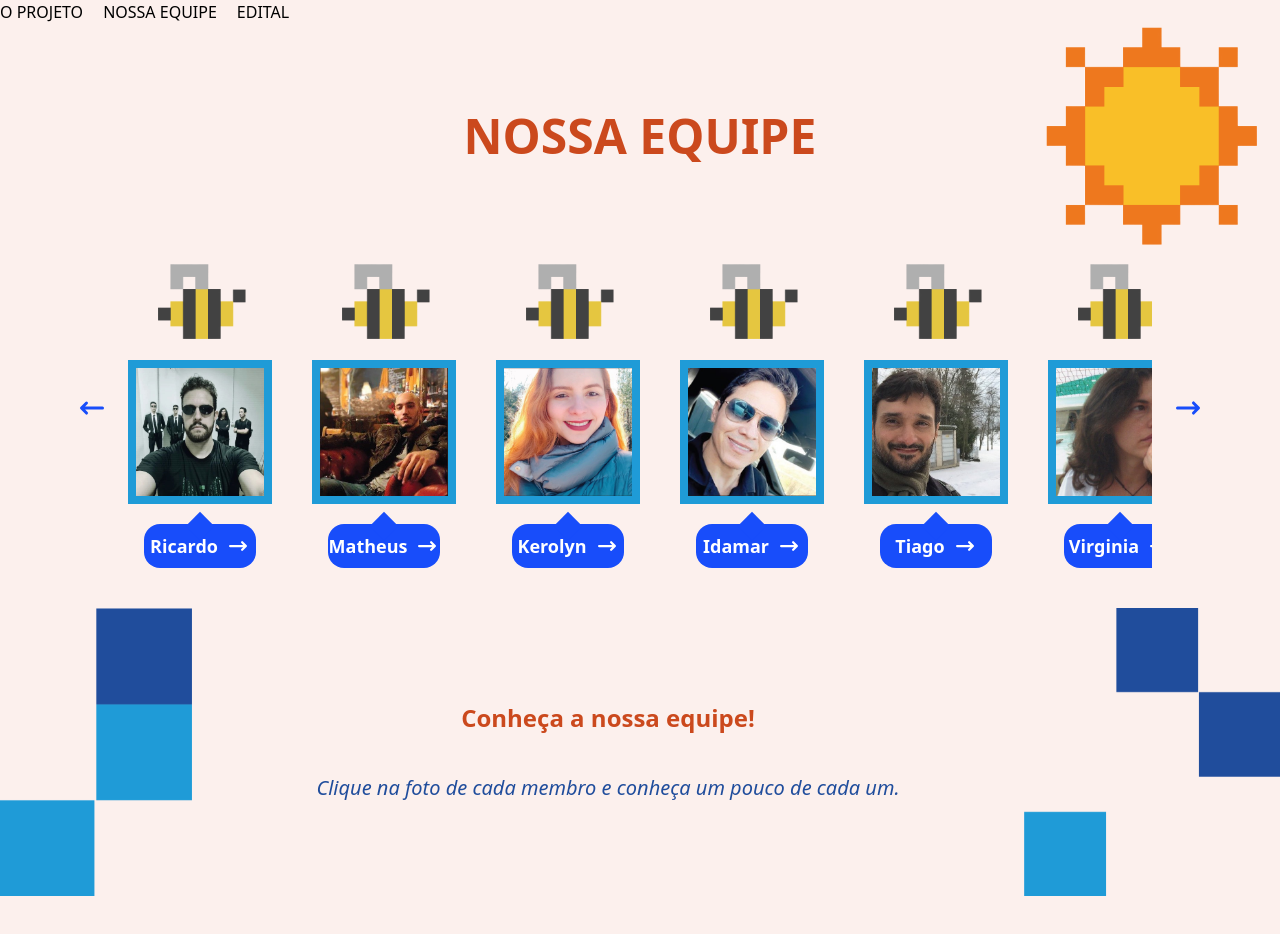
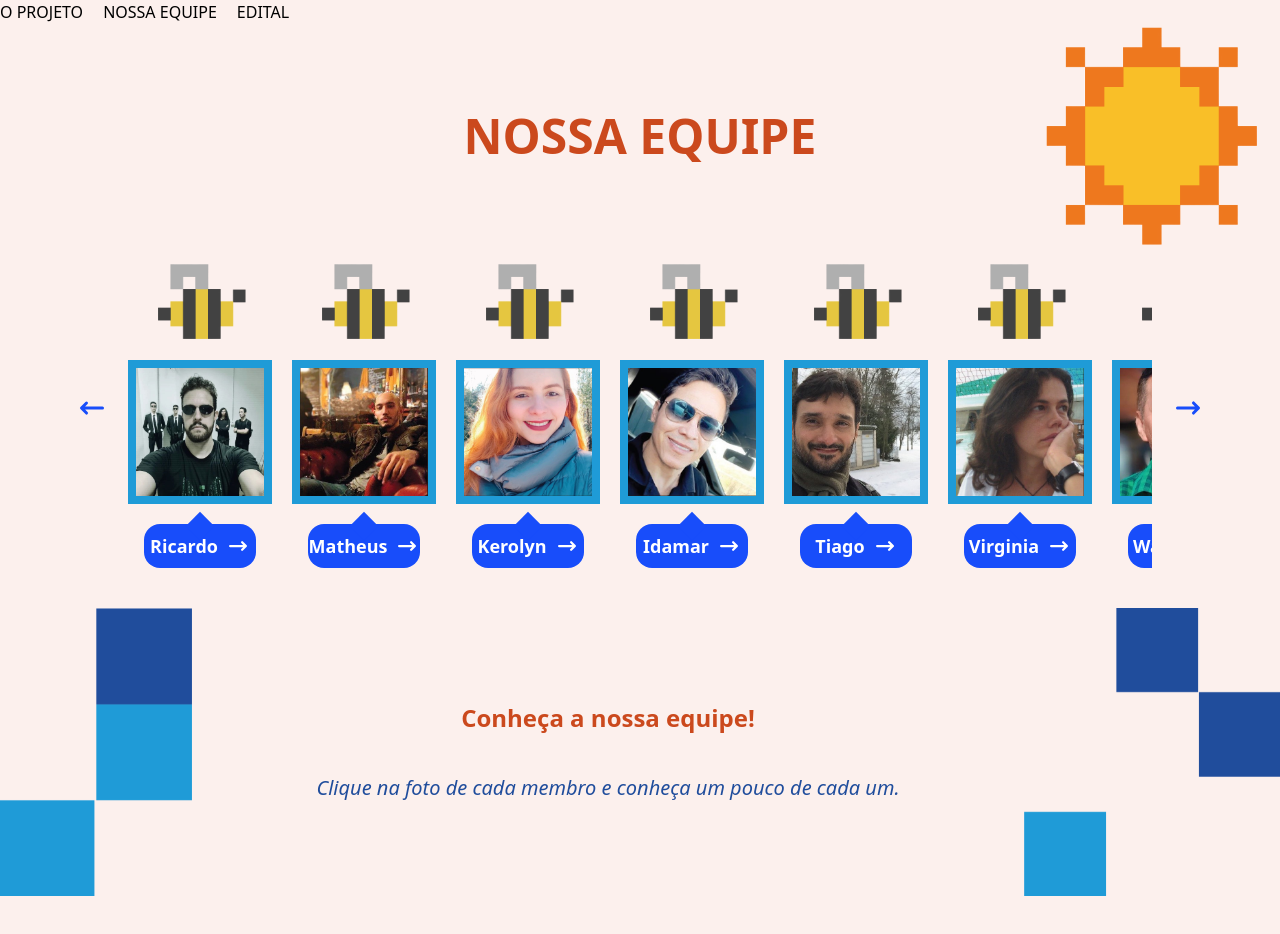
Before and after one commit to MariaCHelena/BullyingMap-Site, a React (Vite) app: page /BullyingMap-Site/nossaequipe in a window 1280 px wide. Built offline with nearby package versions, Linux system fonts and the light colour scheme.

Commit message:
refactor: Alterando a passagem das props

```diff
--- a/src/features/nossa-equipe/carrossel/index.tsx
+++ b/src/features/nossa-equipe/carrossel/index.tsx
@@ -65,7 +65,7 @@ export default function Carrossel(){
                 <ArrowLongLeftIcon className="size-8 text-azulMedio bg-transparent"/>
             </button>
 
-            <div ref={carrossel} className="overflow-auto scrollbar-hide w-[80%] flex gap-10 overflow-x-auto scroll-smooth">
+            <div ref={carrossel} className="overflow-auto scrollbar-hide w-[80%] flex gap-5 overflow-x-auto scroll-smooth">
                 {membros.map((membro, index) =>
                     <div className='flex flex-none flex-col-reverse md:flex-col justify-center items-center' key={index}>
                         <CardMember
```
